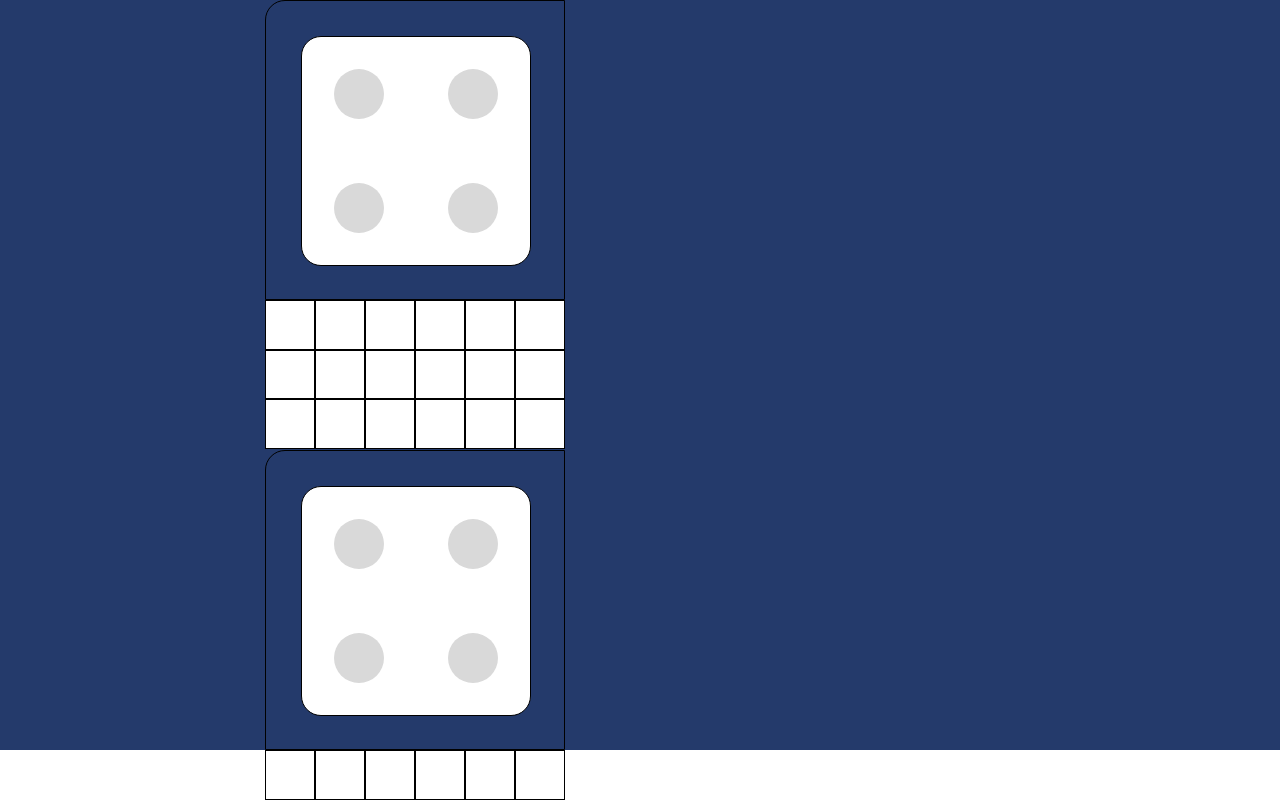
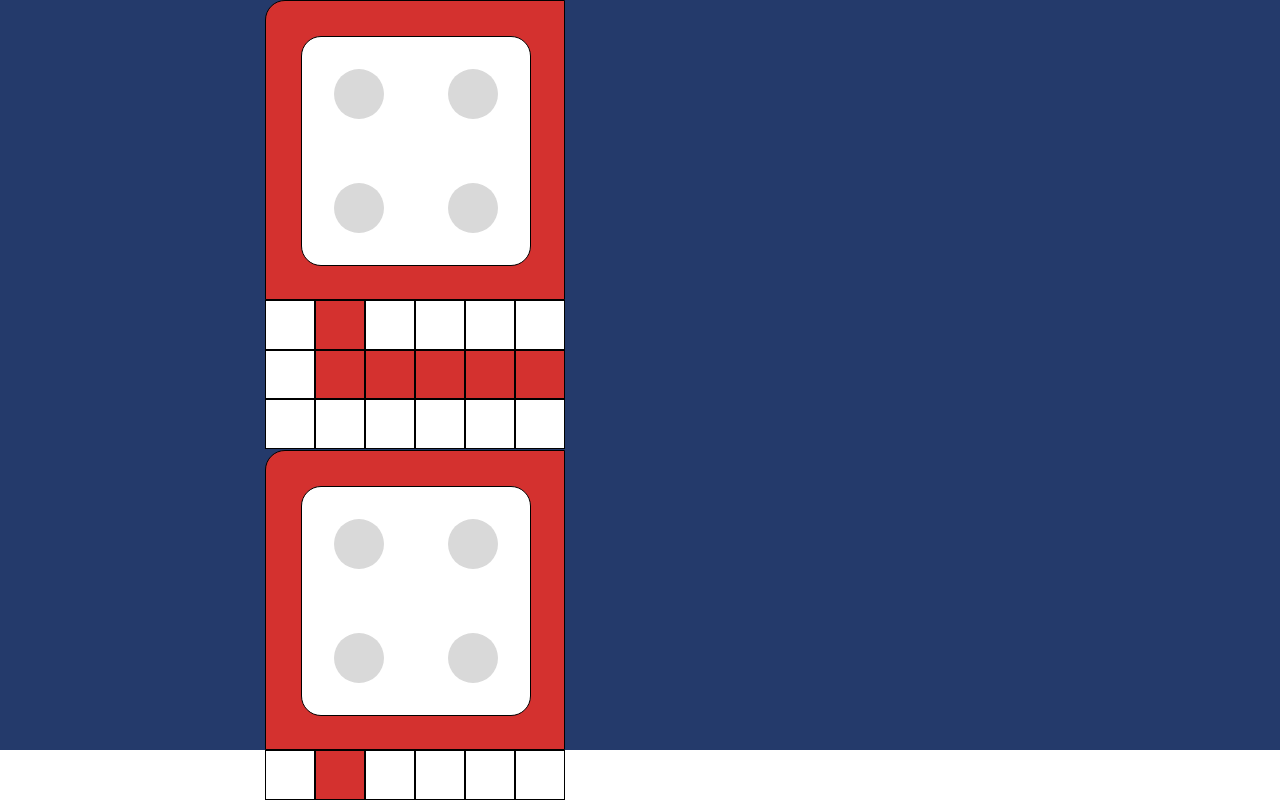
Before and after one commit to LucasRGuimaraes/ludo-app, a Next.js app: page /game in a window 1280 px wide. Shown: the top 800 px of the page. Built offline with nearby package versions, Linux system fonts and the light colour scheme.

Commit message:
Add theme in styled components

```diff
--- a/src/components/globalstyles.tsx
+++ b/src/components/globalstyles.tsx
@@ -3,7 +3,6 @@ import { createGlobalStyle } from 'styled-components'
 const GlobalStyle = createGlobalStyle`
   html,
   body {
-    color: ${({ theme }) => theme.colors.primary};
     padding: 0;
     margin: 0;
     font-family: -apple-system, BlinkMacSystemFont, Segoe UI, Roboto, Oxygen,
--- /dev/null
+++ b/src/layout/colors.ts
@@ -0,0 +1,8 @@
+export default {
+    boardColors: {
+        red: '#D4312F',
+        blue: '#247FC9',
+        green: '#239747',
+        yellow: '#F7C600'
+    }
+}
--- a/src/pages/_app.tsx
+++ b/src/pages/_app.tsx
@@ -1,13 +1,9 @@
 import type { AppProps } from 'next/app'
 import { ThemeProvider, DefaultTheme } from 'styled-components'
+import colors from '@layout/colors'
 import GlobalStyle from '@components/globalstyles'
 
-const theme: DefaultTheme = {
-  colors: {
-    primary: '#111',
-    secondary: '#0070f3',
-  },
-}
+const theme: DefaultTheme = colors;
 
 export default function App({ Component, pageProps }: AppProps) {
   return (
--- a/src/screens/game/components/playerSide/styles.ts
+++ b/src/screens/game/components/playerSide/styles.ts
@@ -1,11 +1,6 @@
 import styled from 'styled-components';
 
 export const PlayerSide = styled.div`
-
-    :root {
-        --player-color: #D4312F;
-    }
-
     width: 300px;
     height: 450px;
 `
@@ -13,7 +8,7 @@ export const PlayerSide = styled.div`
 export const PlayerBase = styled.div`
     width: 100%;
     height: 66.6%;
-    background-color: var(--player-color);
+    background-color: ${({theme}) => theme.boardColors.red};
     border: 1px solid black;
     border-radius: 20px 0 0 0;
     padding: 35px;
@@ -58,7 +53,7 @@ export const FirstRow = styled.div`
     }
 
     div:nth-child(2) {
-        background-color: var(--player-color);
+        background-color: ${({theme}) => theme.boardColors.red};
     }
 `
 
@@ -73,7 +68,7 @@ export const SecondRow = styled.div`
         border: 1px solid black;
         width: 16.66%;
         height: 100%;
-        background-color: var(--player-color);
+        background-color: ${({theme}) => theme.boardColors.red};
     }
 
     div:nth-child(1) {
--- a/tsconfig.json
+++ b/tsconfig.json
@@ -17,7 +17,8 @@
     "baseUrl": "./",
     "paths": {
       "@components/*": ["src/components/*"],
-      "@screens/*": ["src/screens/*"]
+      "@screens/*": ["src/screens/*"],
+      "@layout/*": ["src/layout/*"]
     }
   },
   "include": ["next-env.d.ts", "**/*.ts", "**/*.tsx"],
```
Also changed, not shown: src/layout/styled.d.ts (added, +12 -0 lines), styled.d.ts (deleted, +0 -10 lines).
